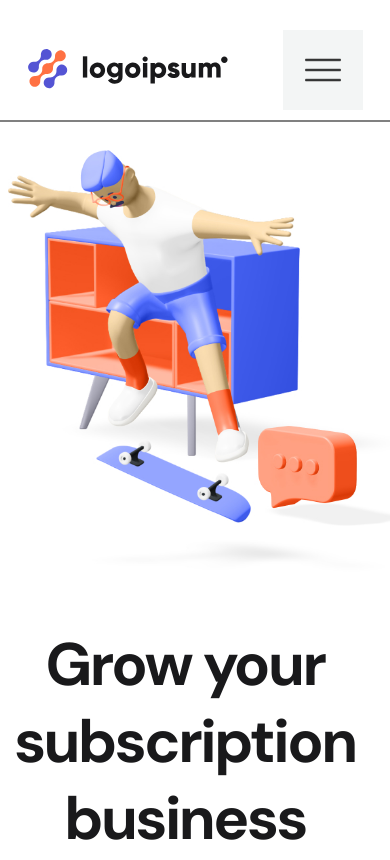
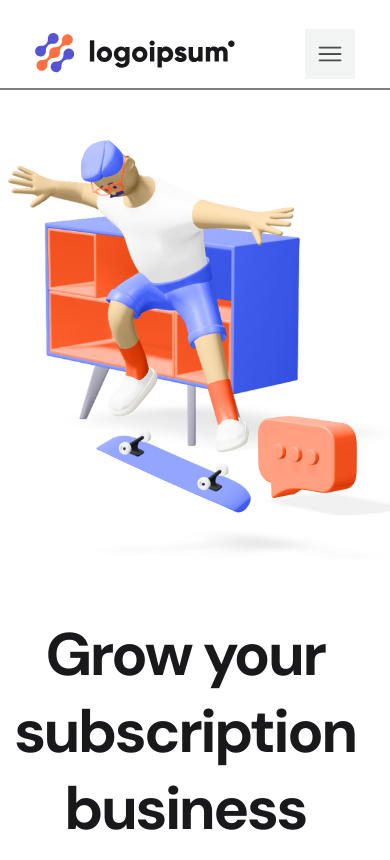
Before and after one commit to Devkennydaniel8ty4/logoIpsum, a plain HTML site: page index.html in a window 390 px wide. Shown: the top 860 px of the page. Drawn offline with Linux system fonts and the light colour scheme.

Commit message:
on header mobile

```diff
--- a/style.css
+++ b/style.css
@@ -7,6 +7,7 @@
 header{
     min-width: 80%;
     margin: auto;
+    height: 90px;
     display: flex;
     justify-content: space-between;
     align-items: center;
@@ -19,7 +20,7 @@ header{
     padding-top: 30px;
 }
 .burger img{
-    width: 80px;
+    width: 50px;
     display: none;
 }
 nav{
@@ -59,8 +60,8 @@ ul li:hover{
     justify-content: space-between;
     margin-top: 60px;
     margin-bottom: 40px;
-    margin-top: 30px;
-    padding-top: 120px;
+    /* margin-top: 30px; */
+    padding-top: 80px;
 }
 .item{
     width: 50%;
@@ -167,7 +168,7 @@ line-height: 57px;
         display: flex;
     }
     header{
-        width: 100%;
+        min-width: 80%;
         padding-bottom: 10px;
         justify-content: space-around;
          border-bottom: 2px solid grey;
```
